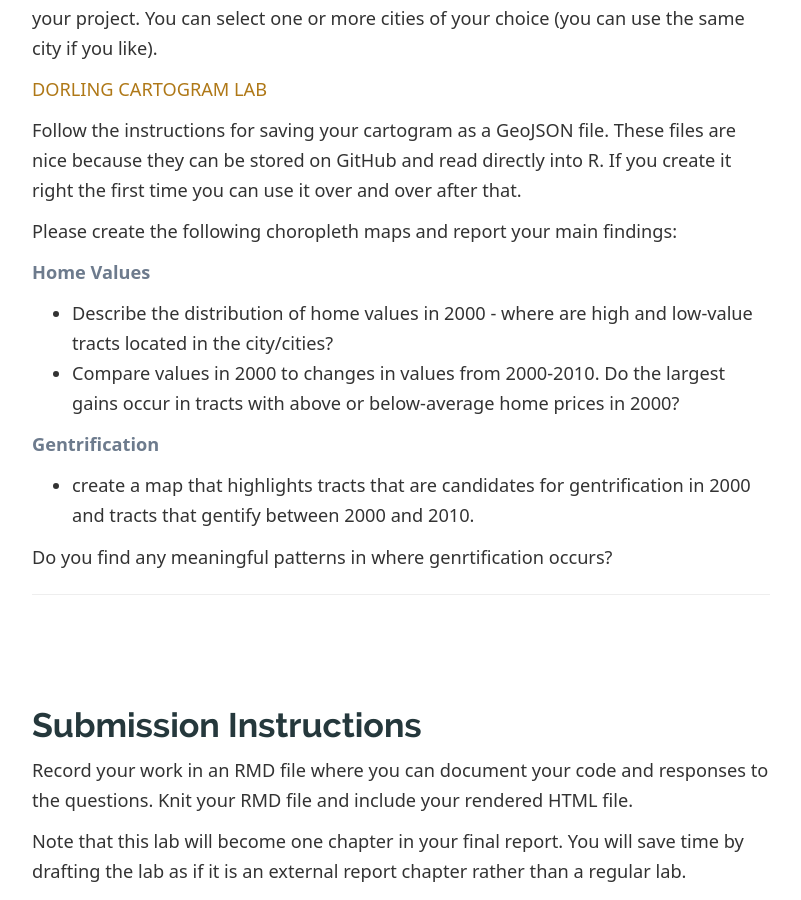
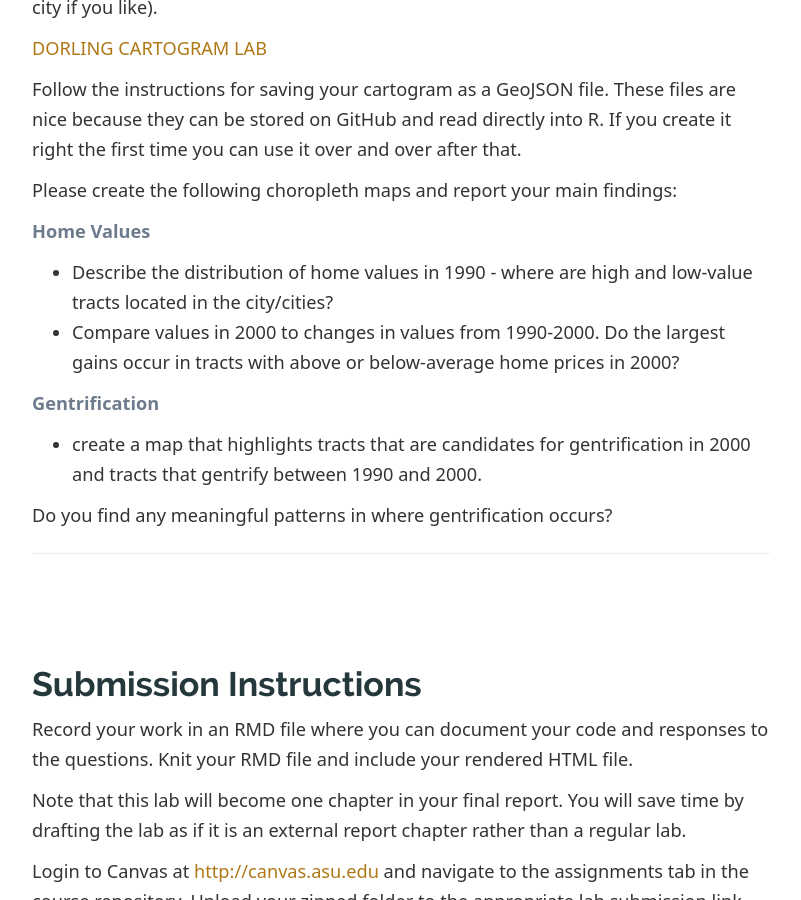
Before and after one commit to DS4PS/cpp-528-fall-2020, a Jekyll site: the page labs/lab-03-instructions.html, which Jekyll copies as it is, in a window 1280 px wide and 900 px high, scrolled down 3779 px. Shown: the whole window, without its empty margins (239-1040 px from the left). Built offline with Jekyll 4.4.1, drawn with Linux system fonts in a browser that asks for light colours; an icon font too large for the unit is left out; some of the changed text lies outside the part shown.

Commit message:
Revise typos in Lab 03

```diff
--- a/labs/lab-03-instructions.html
+++ b/labs/lab-03-instructions.html
@@ -1719,14 +1718,14 @@ summary {
 <p>Please create the following choropleth maps and report your main findings:</p>
 <p><strong>Home Values</strong></p>
 <ul>
-<li>Describe the distribution of home values in 2000 - where are high and low-value tracts located in the city/cities?</li>
-<li>Compare values in 2000 to changes in values from 2000-2010. Do the largest gains occur in tracts with above or below-average home prices in 2000?</li>
+<li>Describe the distribution of home values in 1990 - where are high and low-value tracts located in the city/cities?</li>
+<li>Compare values in 2000 to changes in values from 1990-2000. Do the largest gains occur in tracts with above or below-average home prices in 2000?</li>
 </ul>
 <p><strong>Gentrification</strong></p>
 <ul>
-<li>create a map that highlights tracts that are candidates for gentrification in 2000 and tracts that gentify between 2000 and 2010.</li>
+<li>create a map that highlights tracts that are candidates for gentrification in 2000 and tracts that gentrify between 1990 and 2000.</li>
 </ul>
-<p>Do you find any meaningful patterns in where genrtification occurs?</p>
+<p>Do you find any meaningful patterns in where gentrification occurs?</p>
 <hr />
 <p><br></p>
 </div>
```
Also changed, not shown: other parts of labs/lab-03-instructions.html (+1 -2 lines), labs/lab-03-instructions.rmd (+5 -7 lines).
